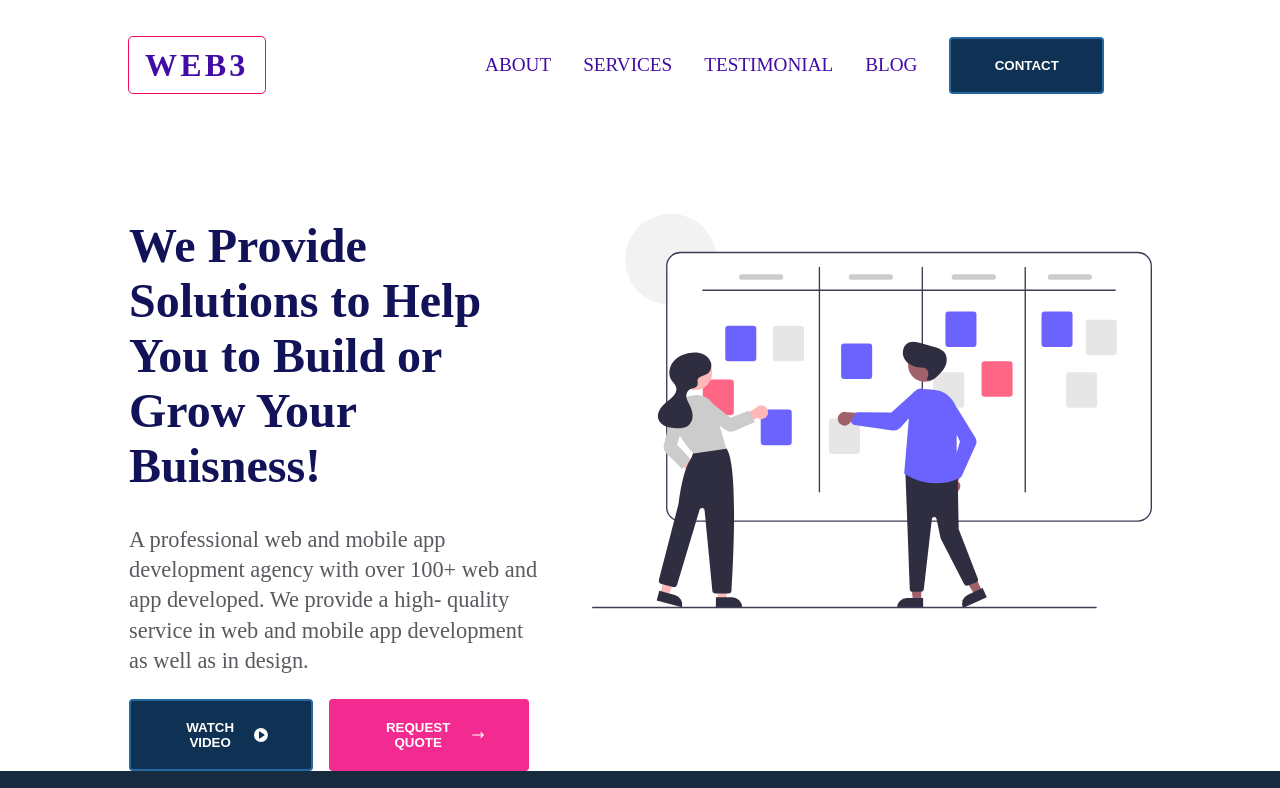
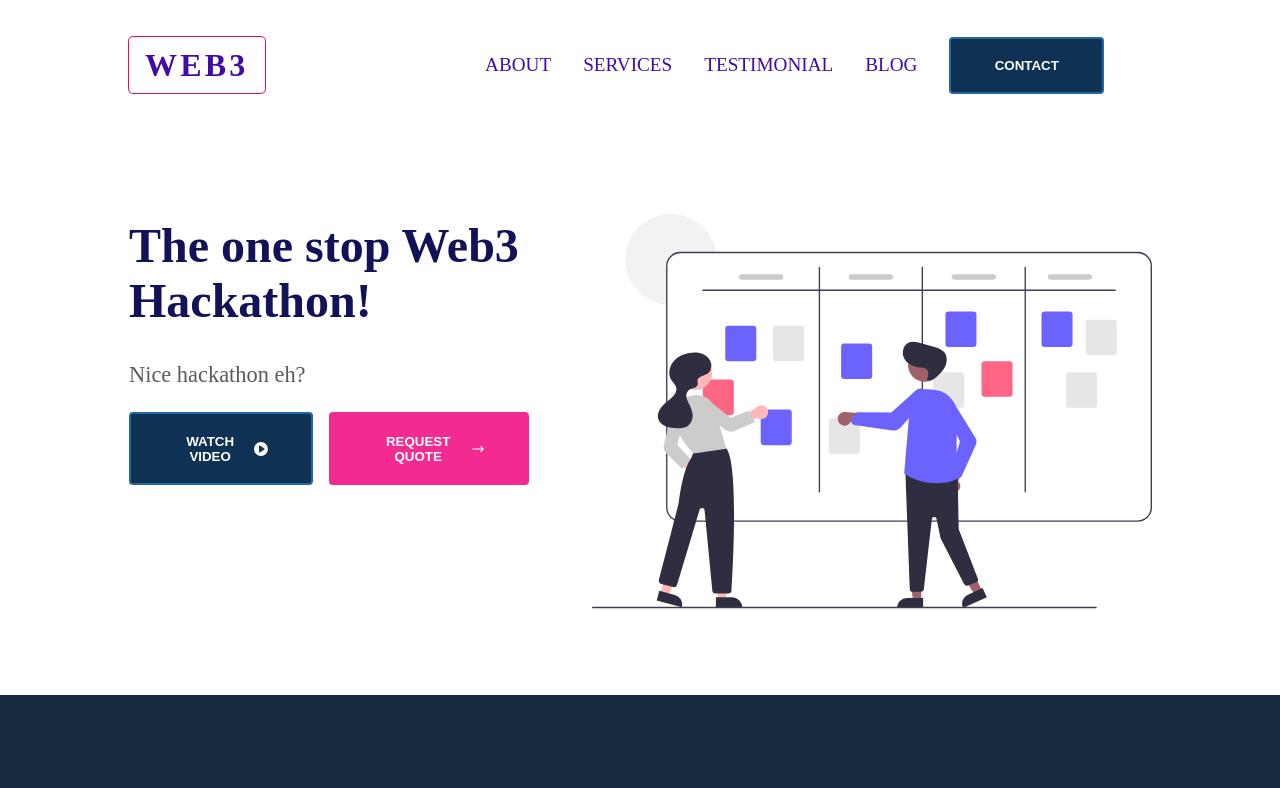
Before and after one commit to shin-igami/Web3-Event-GDSC, a React (Create React App) app: page / in a window 1280 px wide. Shown: the top 788 px of the page. Built offline with nearby package versions, Linux system fonts and the light colour scheme.

Commit message:
more tiny edits

```diff
--- a/src/sections/Starter.jsx
+++ b/src/sections/Starter.jsx
@@ -22,14 +22,8 @@ export default function Starter() {
           animate={controls}
           transition={{ delay: 0.2, type: 'tween' }}
         >
-          <h1>
-            We Provide Solutions to Help You to Build or Grow Your Buisness!
-          </h1>
-          <p>
-            A professional web and mobile app development agency with over 100+
-            web and app developed. We provide a high- quality service in web and
-            mobile app development as well as in design.
-          </p>
+          <h1>The one stop Web3 Hackathon!</h1>
+          <p>Nice hackathon eh?</p>
           <div className="button-container">
             <Button content="Watch Video" icon={<GoPlay />} />
             <Button
```
